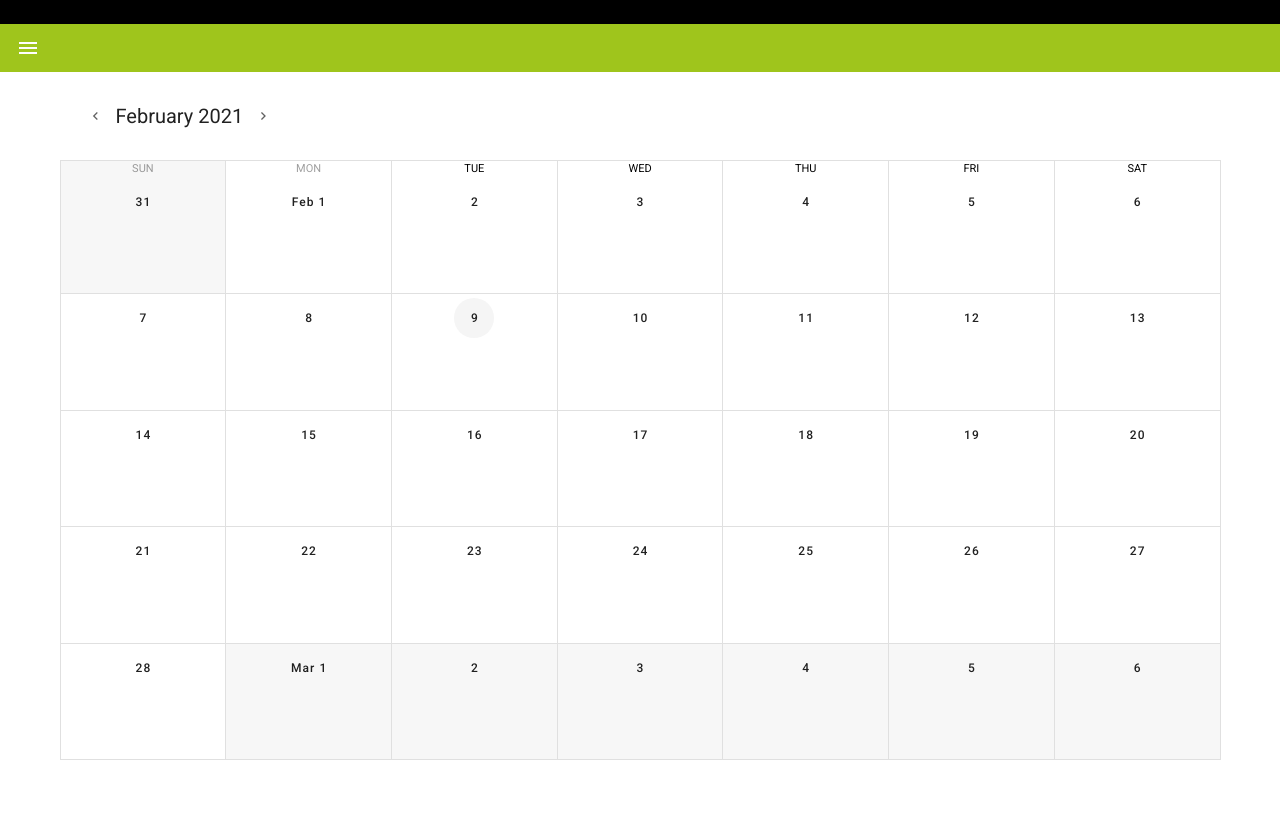
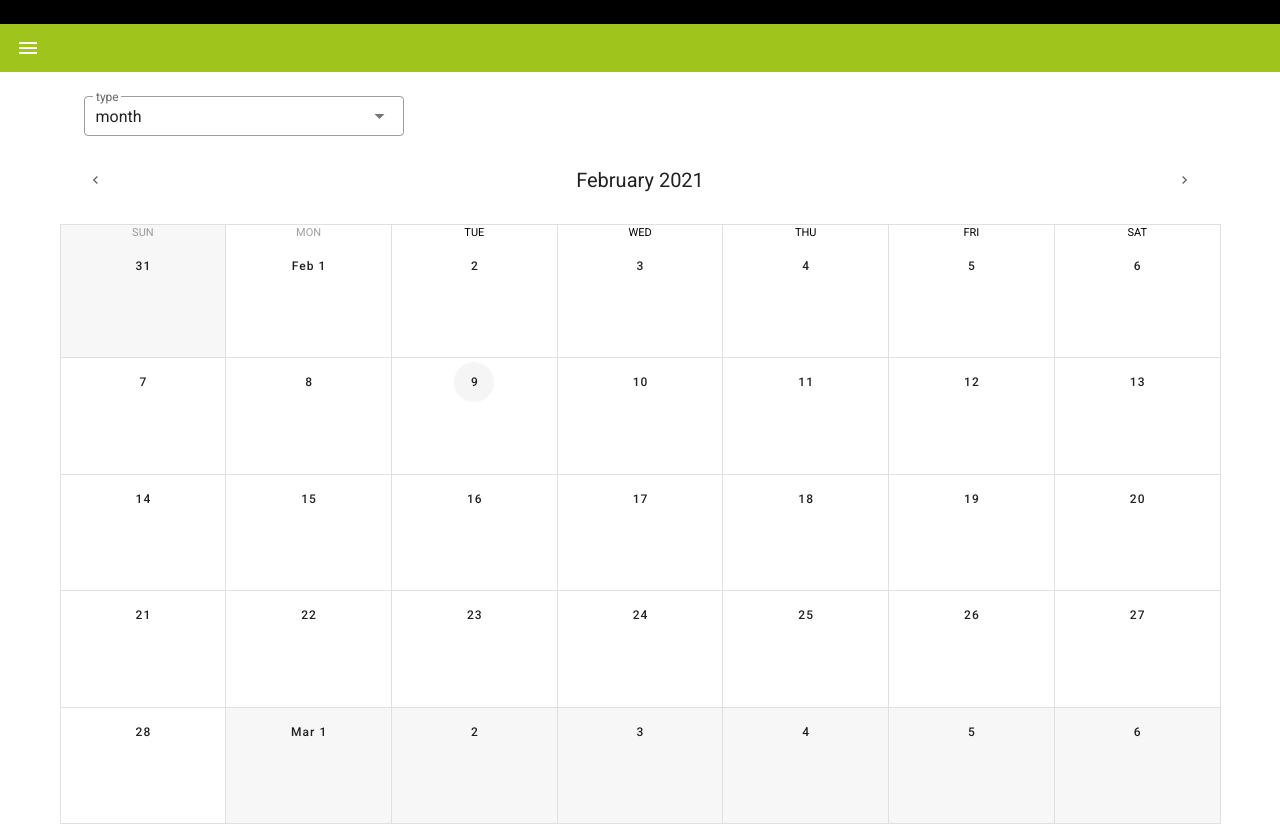
Before and after one commit to antlogist/logistics, a Vue app in the folder logistics-admin/: page /#/ in a window 1280 px wide. Before the commit the page ends 800 px from the top, so only its background shows below. Built offline with nearby package versions, Linux system fonts and the light colour scheme.

Commit message:
Calendar types added

```diff
--- a/logistics-admin/src/components/calendar/Calendar.vue
+++ b/logistics-admin/src/components/calendar/Calendar.vue
@@ -1,5 +1,17 @@
 <template>
   <v-container>
+    <v-toolbar flat class="mb-0">
+      <v-select
+        v-model="type"
+        :items="types"
+        dense
+        outlined
+        hide-details
+        class="ma-2"
+        label="type"
+        style="max-width: 320px;"
+      ></v-select>
+    </v-toolbar>
     <v-toolbar class="mb-3" flat>
       <v-btn
         fab
@@ -12,10 +24,11 @@
           mdi-chevron-left
         </v-icon>
       </v-btn>
+      <v-spacer></v-spacer>
       <v-toolbar-title v-if="$refs.calendar">
         {{ $refs.calendar.title }}
       </v-toolbar-title>
-
+      <v-spacer></v-spacer>
       <v-btn
         fab
         text
@@ -29,7 +42,7 @@
       </v-btn>
     </v-toolbar>
     <v-sheet height="600">
-      <v-calendar ref="calendar" v-model="focus"></v-calendar>
+      <v-calendar ref="calendar" v-model="focus" :type="type"></v-calendar>
     </v-sheet>
   </v-container>
 </template>
```
